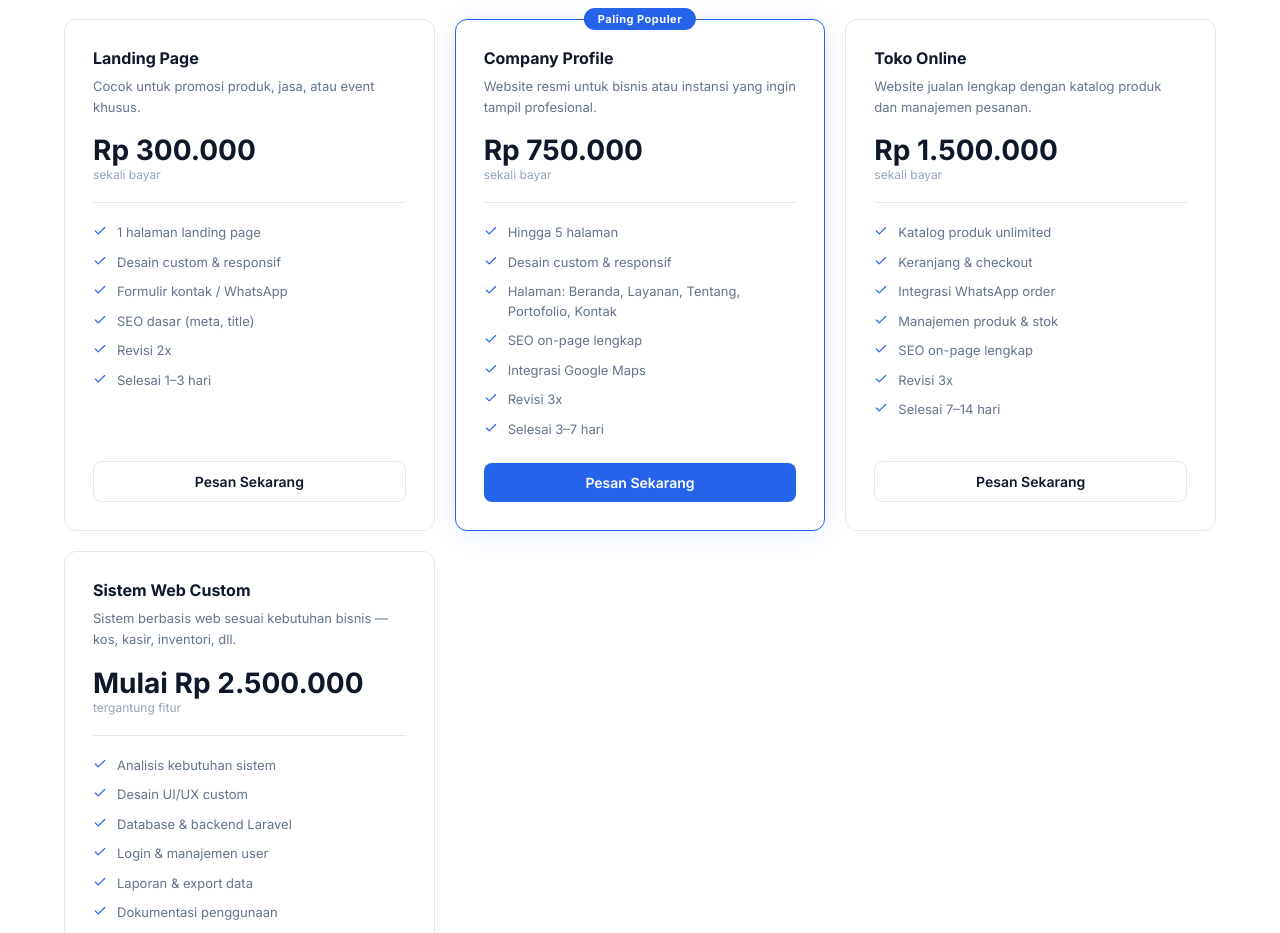
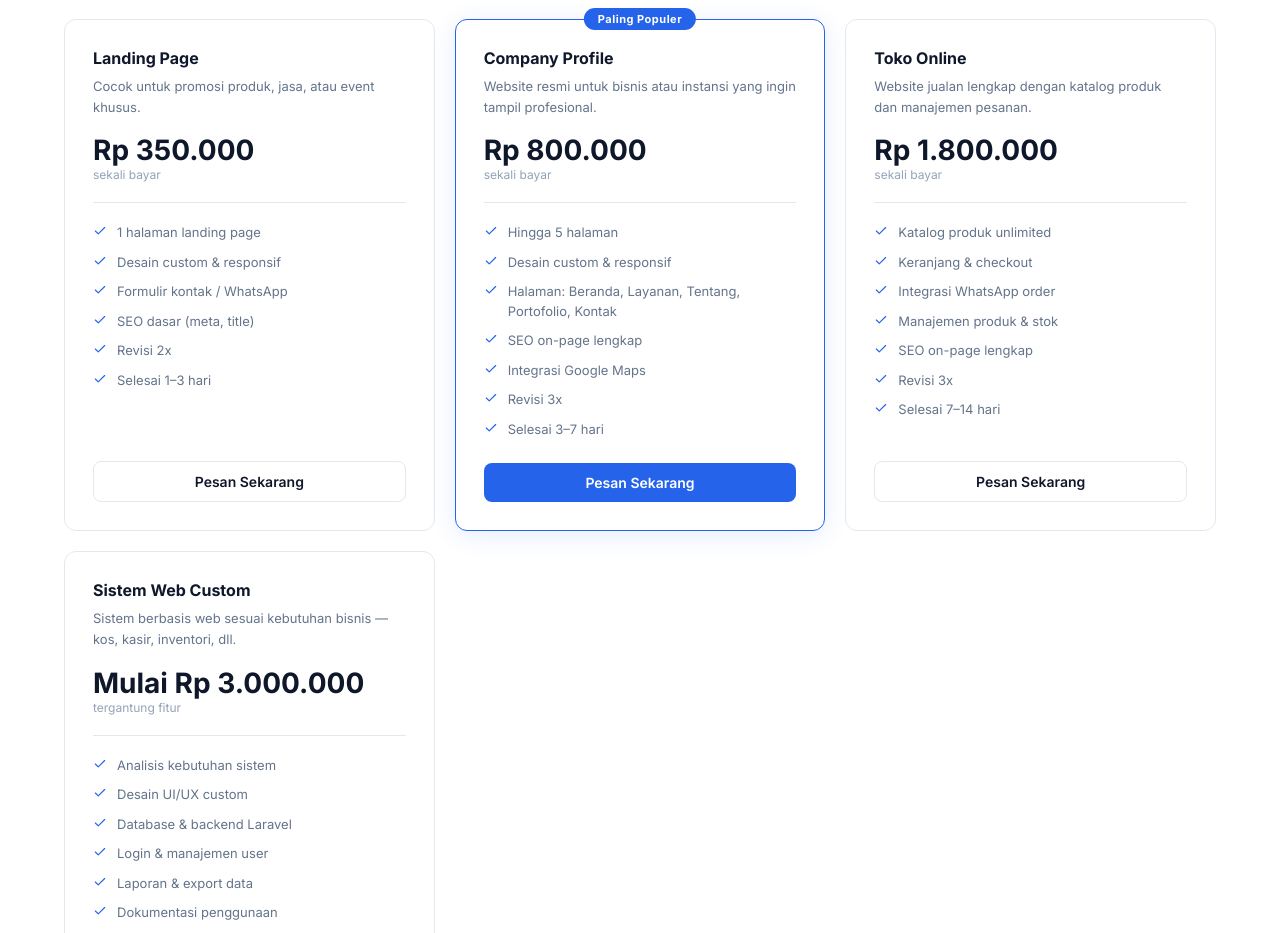
Before and after one commit to dimasvigiarta/divtech-studio, a Next.js app: page / in a window 1280 px wide. Shown: the part 4620-5553 px from the top of the page. Built offline with nearby package versions, Linux system fonts and the light colour scheme.

Commit message:
add before after animation, laptop mockup, workspace animation improvements

```diff
--- a/src/components/Pricing.js
+++ b/src/components/Pricing.js
@@ -9,7 +9,7 @@ const pricingData = {
     {
       name: "Landing Page",
       desc: "Cocok untuk promosi produk, jasa, atau event khusus.",
-      price: "Rp 300.000",
+      price: "Rp 350.000",
       note: "sekali bayar",
       popular: false,
       features: [
@@ -24,7 +24,7 @@ const pricingData = {
     {
       name: "Company Profile",
       desc: "Website resmi untuk bisnis atau instansi yang ingin tampil profesional.",
-      price: "Rp 750.000",
+      price: "Rp 800.000",
       note: "sekali bayar",
       popular: true,
       features: [
@@ -40,7 +40,7 @@ const pricingData = {
     {
       name: "Toko Online",
       desc: "Website jualan lengkap dengan katalog produk dan manajemen pesanan.",
-      price: "Rp 1.500.000",
+      price: "Rp 1.800.000",
       note: "sekali bayar",
       popular: false,
       features: [
@@ -56,7 +56,7 @@ const pricingData = {
     {
       name: "Sistem Web Custom",
       desc: "Sistem berbasis web sesuai kebutuhan bisnis — kos, kasir, inventori, dll.",
-      price: "Mulai Rp 2.500.000",
+      price: "Mulai Rp 3.000.000",
       note: "tergantung fitur",
       popular: false,
       features: [
@@ -74,7 +74,7 @@ const pricingData = {
     {
       name: "Landing Page",
       desc: "Cocok untuk promosi produk, jasa, atau event khusus.",
-      price: "Rp 650.000",
+      price: "Rp 700.000",
       note: "sudah include domain + hosting 1 tahun",
       popular: false,
       features: [
@@ -91,7 +91,7 @@ const pricingData = {
     {
       name: "Company Profile",
       desc: "Website resmi untuk bisnis atau instansi yang ingin tampil profesional.",
-      price: "Rp 1.100.000",
+      price: "Rp 1.200.000",
       note: "sudah include domain + hosting 1 tahun",
       popular: true,
       features: [
@@ -109,7 +109,7 @@ const pricingData = {
     {
       name: "Toko Online",
       desc: "Website jualan lengkap dengan katalog produk dan manajemen pesanan.",
-      price: "Rp 1.850.000",
+      price: "Rp 2.200.000",
       note: "sudah include domain + hosting 1 tahun",
       popular: false,
       features: [
@@ -127,7 +127,7 @@ const pricingData = {
     {
       name: "Sistem Web Custom",
       desc: "Sistem berbasis web sesuai kebutuhan bisnis — kos, kasir, inventori, dll.",
-      price: "Mulai Rp 2.850.000",
+      price: "Mulai Rp 3.500.000",
       note: "sudah include domain + hosting 1 tahun",
       popular: false,
       features: [
```
